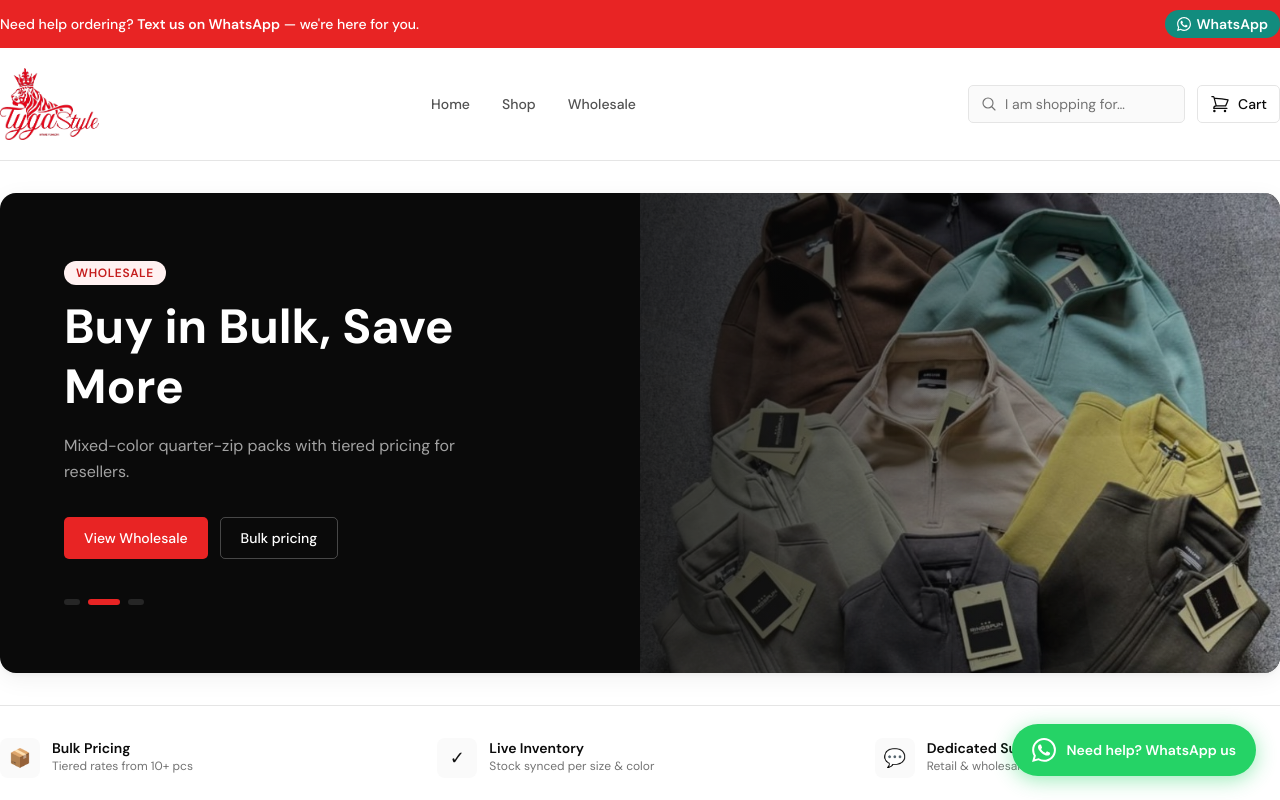
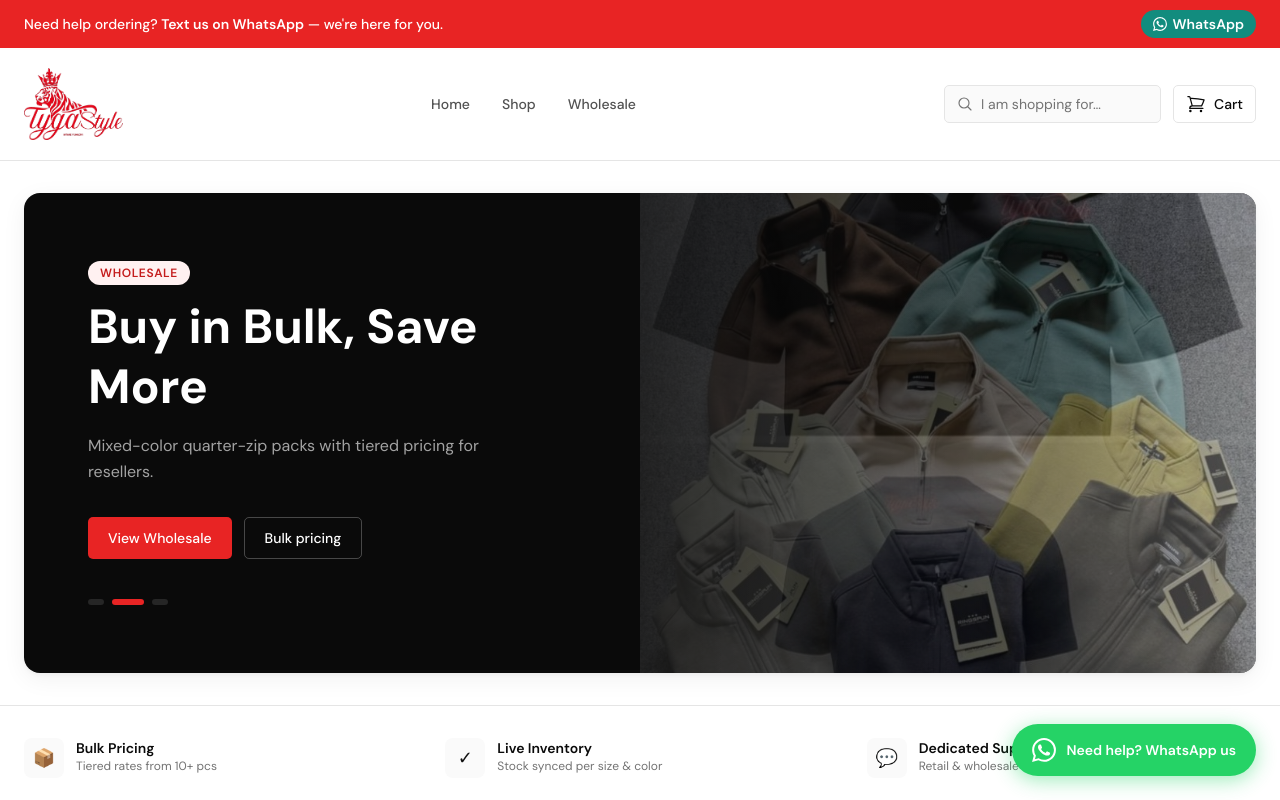
Before and after one commit to jado-jeady/tygamart, a Next.js app in the folder frontend/: page / in a window 1280 px wide. Shown: the top 800 px of the page. Built offline with nearby package versions, Linux system fonts and the light colour scheme; no server answers.

Commit message:
Update container-custom class padding
Removed xl:px-0 from container-custom class.

```diff
--- a/frontend/src/app/globals.css
+++ b/frontend/src/app/globals.css
@@ -51,7 +51,7 @@ body {
 }
 
 .container-custom {
-  @apply mx-auto w-full max-w-[1320px] px-4 sm:px-6 xl:px-0;
+  @apply mx-auto w-full max-w-[1320px] px-4 sm:px-6;
 }
 
 .btn-primary {
```
